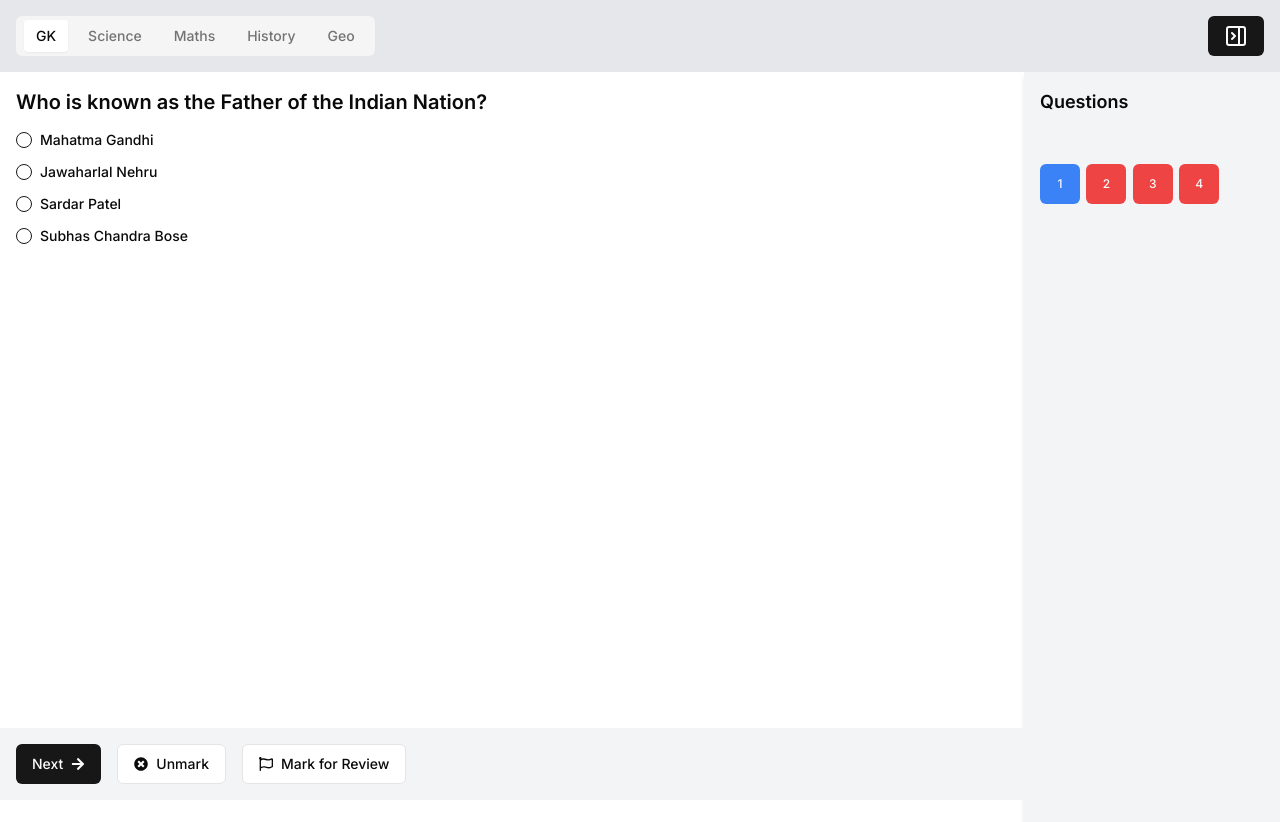
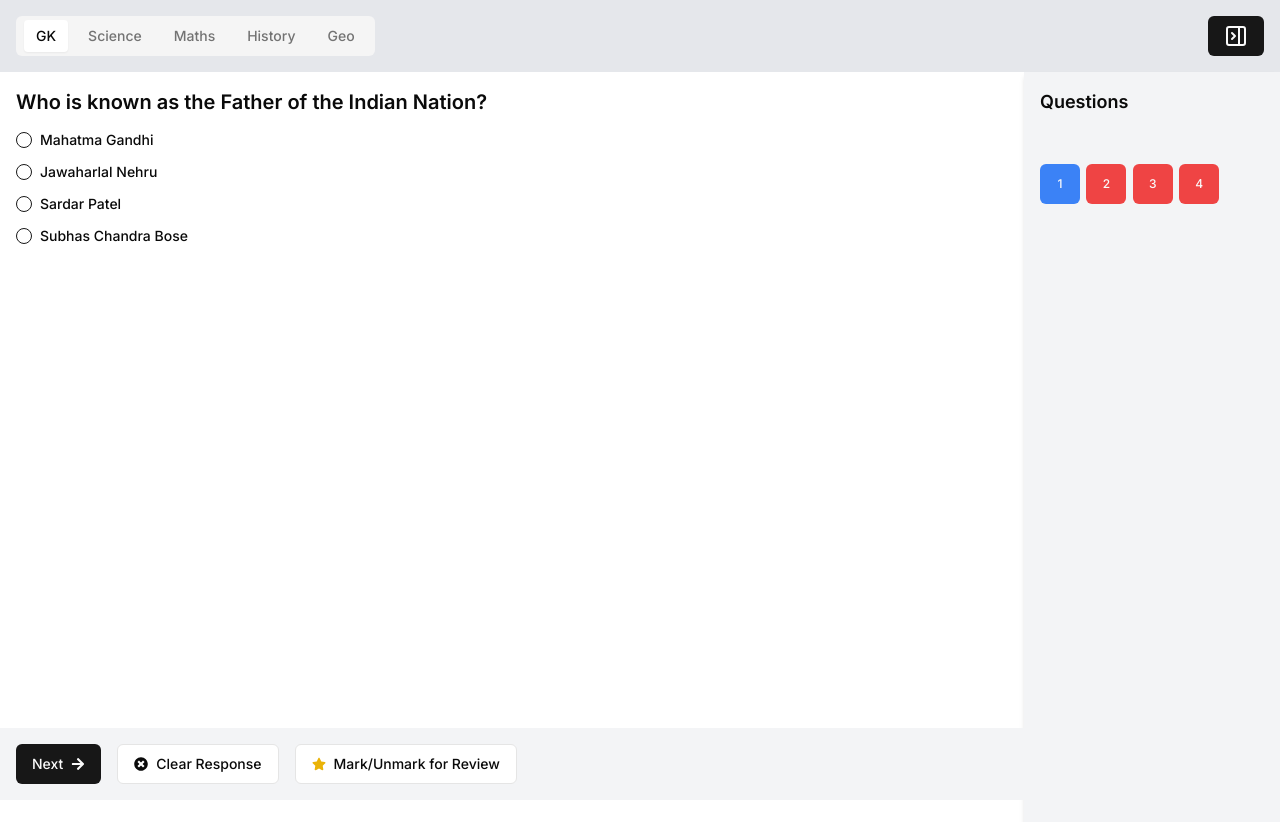
Before and after one commit to destx0/gquiz, a Next.js app: page /test in a window 1280 px wide. Shown: the top 822 px of the page. Built offline with nearby package versions, Linux system fonts and the light colour scheme.

Commit message:
mark update

```diff
--- a/src/components/QuestionControls.jsx
+++ b/src/components/QuestionControls.jsx
@@ -1,18 +1,13 @@
 import React from "react";
 import { Button } from "@/components/ui/button";
-import {
-	FaArrowLeft,
-	FaArrowRight,
-	FaTimesCircle,
-	FaRegFlag,
-} from "react-icons/fa";
+import { FaArrowRight, FaTimesCircle, FaStar } from "react-icons/fa";
 
 const QuestionControls = ({
 	currentQuestionIndex,
 	currentSectionIndex,
 	questions,
 	setCurrentQuestionIndex,
-	unmarkQuestion,
+	clearResponse,
 	markForReview,
 }) => {
 	const currentSection = questions[currentSectionIndex];
@@ -20,7 +15,6 @@ const QuestionControls = ({
 	return (
 		<div className="bg-gray-100 p-4 fixed bottom-0 w-full">
 			<div className="space-x-4 flex justify-start">
-
 				<Button
 					onClick={() =>
 						setCurrentQuestionIndex(currentQuestionIndex + 1)
@@ -36,16 +30,13 @@ const QuestionControls = ({
 				</Button>
 				<Button
 					onClick={() =>
-						unmarkQuestion(
-							currentSectionIndex,
-							currentQuestionIndex
-						)
+						clearResponse(currentSectionIndex, currentQuestionIndex)
 					}
 					variant="outline"
 					className="flex items-center space-x-2"
 				>
 					<FaTimesCircle />
-					<span>Unmark</span>
+					<span>Clear Response</span>
 				</Button>
 				<Button
 					onClick={() =>
@@ -54,8 +45,8 @@ const QuestionControls = ({
 					variant="outline"
 					className="flex items-center space-x-2"
 				>
-					<FaRegFlag />
-					<span>Mark for Review{markForReview }</span>
+					<FaStar className="text-yellow-500" />
+					<span>Mark/Unmark for Review</span>
 				</Button>
 			</div>
 		</div>
```
